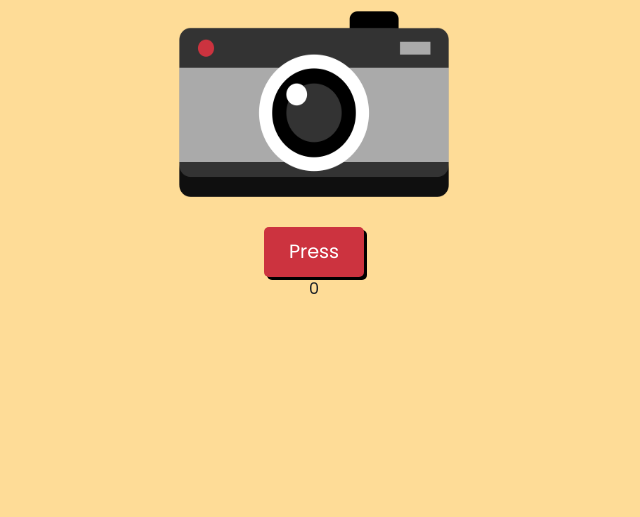
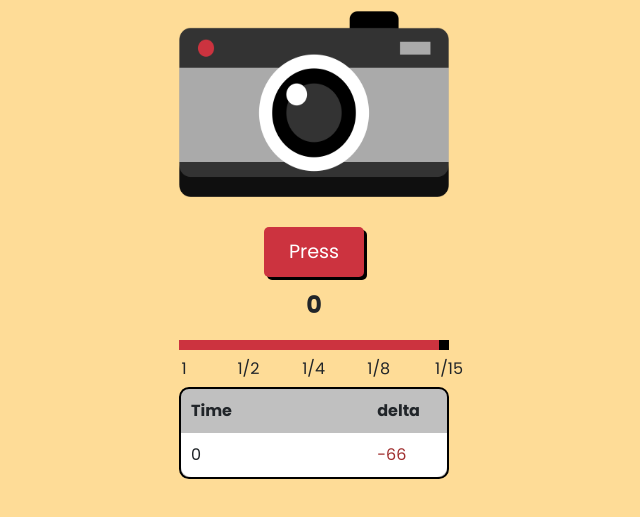
Before and after one commit to daniviro/shutter-timer, a plain HTML site: page index.html in a window 1280 px wide. Both pictures are taken after a click on the button "Press". Shown: the part 145-662 px from the top of the page, without its empty margins (326-966 px from the left). Drawn offline with Linux system fonts and the light colour scheme.

Commit message:
Add time table and desired shutter functionality

```diff
--- a/css/main.css
+++ b/css/main.css
@@ -55,3 +55,92 @@ body {
     transform: translate(3px, 3px);
     box-shadow: 1px 1px 0px 0 #000000;
 }
+
+#time-table {
+    background-color: #c0c0c0;
+    border-radius: 10px;
+    border: 2px solid black;
+    width: 270px;
+}
+#time-table table {
+    width: 100%;
+}
+
+#time-table td, #time-table th{
+    padding: 10px;
+}
+#time-table tbody tr:last-child td:first-child {
+    border-bottom-left-radius: 10px;
+}
+#time-table tbody tr:last-child td:last-child {
+    border-bottom-right-radius: 10px;
+}
+#time-table tbody tr td{
+    background-color: white;
+}
+#time-table tbody tr:not(:last-child) {
+    border-bottom: 1px solid #c0c0c0;
+}
+#time-table th:first-child {
+    width: 70%;
+}
+
+#time-table tbody tr td:last-child.perfect {
+    color: rgb(45, 116, 45);
+}
+#time-table tbody tr td:last-child.good {
+    color: rgb(173, 173, 71)
+}
+#time-table tbody tr td:last-child.bad {
+    color: rgb(160, 47, 47)
+}
+
+#desired-shutter {
+    width: 270px;
+    margin-bottom: 30px;
+    position: relative;
+}
+#desired-shutter input {
+    width: 100%;
+}
+#desired-shutter .labels{
+    position: absolute;
+    width: 100%;
+    left: 0;
+    top: 100%;
+    display: flex;
+    justify-content: space-between;
+}
+#desired-shutter .labels .label {
+    transform: translateX(50%);
+}
+#shutter-time {
+    padding: 10px;
+    font-size: x-large;
+    font-weight: bold;
+}
+
+
+input[type='range'] {
+    overflow: hidden;
+    width: 80px;
+    -webkit-appearance: none;
+    background-color: #CC333F;
+  }
+
+  input[type='range']::-webkit-slider-thumb {
+    width: 10px;
+    -webkit-appearance: none;
+    height: 10px;
+    cursor: ew-resize;
+    background: black;
+  }
+
+  @media only screen and (max-width: 600px) {
+    #shutter-button {
+        position: fixed;
+        bottom: 1em;
+        right: 1em;
+    }
+
+  }
--- a/index.html
+++ b/index.html
@@ -34,6 +34,23 @@
         </div>
         <button id="shutter-button">Press</button>
         <span id="shutter-time"></span>
+        <div id="desired-shutter">
+            <input type="range" name="desired-shutter" min="0" max="4" value="4" onchange="selectDesiredTime(event)">
+            <div class="labels">
+                <div class="label">1</div>
+                <div class="label">1/2</div>
+                <div class="label">1/4</div>
+                <div class="label">1/8</div>
+                <div class="label">1/15</div>
+            </div>
+        </div>
+        <div id="time-table"><table>
+            <thead>
+                <th>Time</th>
+                <th>delta</th>
+            </thead>
+            <tbody></tbody>
+        </table></div>
     </div>
 </body>
 </html>
--- a/js/main.js
+++ b/js/main.js
@@ -1,25 +1,17 @@
-function absorbEvent_(event) {
-    var e = event || window.event;
-    e.preventDefault && e.preventDefault();
-    e.stopPropagation && e.stopPropagation();
-    e.cancelBubble = true;
-    e.returnValue = false;
-    return false;
-  }
-
-function preventLongPressMenu(node) {
-    // node.on('touchstart', absorbEvent_);
-    node.on('touchmove', absorbEvent_);
-    // node.on('touchend', absorbEvent_);
-    node.on('touchcancel', absorbEvent_);
+let press = null;
+let release = null;
+let time = null;
+let times = [];
+const desiredTimes = [1000, 500, 250, 125, 66];
+let desiredTime = desiredTimes[4];
+function selectDesiredTime(event) {
+    desiredTime = desiredTimes[event.target.value];
+    times = [];
+    $("#time-table table tbody").empty();
 }
-
-
 $(document).ready(() => {
     // const beep = document.getElementById('beep');
-    let press = null;
-    let release = null;
-    let time = null;
+    // 1 1/2 1/4 1/8 1/15
     function onPress(event) {
         $('#shutter-time').text('');
         release = null;
@@ -42,10 +34,20 @@ $(document).ready(() => {
         }
         $('#shutter-time').text(time);
         // beep.play();
-        paintRange();
+        // paintRange();
+        addRow();
     }
     function paintRange() {
         $('#shutter-range').css('width', `${time < 1000 ? time / 10 : 100}%`);
+    }
+    function addRow() {
+        const row = $("<tr></tr>");
+        row.append($(`<td>${time}</td>`));
+        const diff = time - desiredTime;
+        const absDiff = Math.abs(time - desiredTime);
+        const className = absDiff < 10 ? 'perfect' : absDiff < 20 ? 'good' : 'bad';
+        row.append($(`<td class="${className}">${diff < 0 ? '-' : '+'}${absDiff}</td>`));
+        $('#time-table table tbody').prepend(row);
     }
     $('#shutter-button').on('touchstart', onPress);
     $('#shutter-button').on('touchend', onRelease);
```
